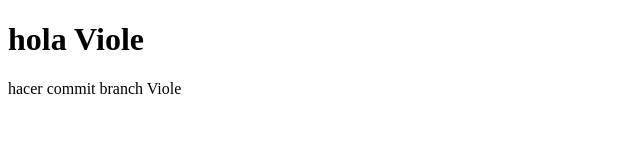
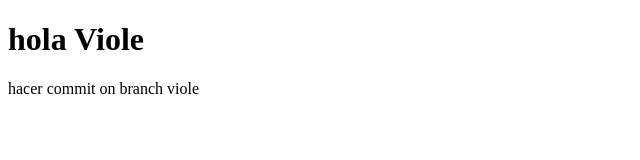
Before and after one commit to Lencinasalejandro/jfdjfjdfjdfb, a plain HTML site: page 02.html in a window 1280 px wide. Shown: the full height of the page, 0-640 px from the left. Drawn offline with Linux system fonts and the light colour scheme.

Commit message:
branch viole

```diff
--- a/02.html
+++ b/02.html
@@ -12,7 +12,7 @@
     </h1>
 
 <p>
-    hacer commit branch Viole
+    hacer commit on branch viole
 </p>
 
 </body>
```
